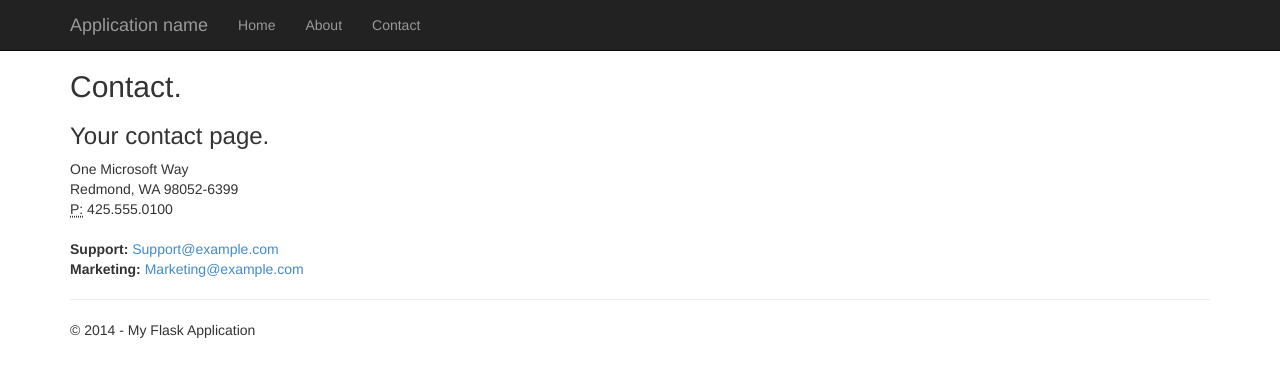
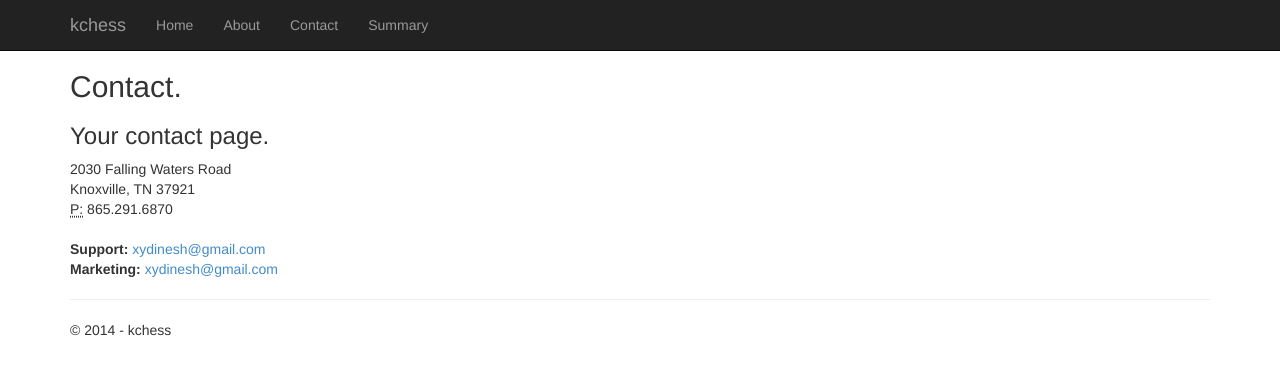
Before and after one commit to xydinesh/kchess, a Flask app: page /contact in a window 1280 px wide. Shown: the top 377 px of the page. Run offline with Flask 2, Linux system fonts and the light colour scheme; some libraries are stand-ins or nearby versions.

```diff
--- a/kchessui/app.py
+++ b/kchessui/app.py
@@ -1,14 +1,4 @@
 from flask import Flask
-import redis
-import os
-from datetime import datetime
-from time import strftime
-from pytz import timezone
-
-redis_addr = os.environ.get('SERVER_PORT_6379_TCP_ADDR', '192.168.59.103')
-redis_port = os.environ.get('SERVER_PORT_6379_TCP_PORT', 6379)
-
-r = redis.Redis(host=redis_addr, port=redis_port, db=3)
 
 # If you get an error on the next line on Python 3.4.0, change to: Flask('app')
 # where app matches the name of this file without the .py extension.
@@ -26,4 +16,5 @@ if __name__ == '__main__':
         port = int(os.environ.get('SERVER_PORT', '5555'))
     except ValueError:
         port = 5555
+    app.debug = True
     app.run(host, port)
--- a/kchessui/routes.py
+++ b/kchessui/routes.py
@@ -1,6 +1,16 @@
+import redis
+import os
 from datetime import datetime
-from flask import render_template
+from time import strftime
+from pytz import timezone
+from datetime import datetime
+from flask import request, render_template, redirect, url_for
 from app import app
+
+redis_addr = os.environ.get('SERVER_PORT_6379_TCP_ADDR', '192.168.59.103')
+redis_port = os.environ.get('SERVER_PORT_6379_TCP_PORT', 6379)
+
+r = redis.Redis(host=redis_addr, port=redis_port, db=3)
 
 @app.route('/')
 @app.route('/home')
--- a/kchessui/templates/about.html
+++ b/kchessui/templates/about.html
@@ -5,6 +5,6 @@
 <h2>{{ title }}.</h2>
 <h3>{{ message }}</h3>
 
-<p>Use this area to provide additional information.</p>
+<p>Application to keep track of the chess games we play at the office.</p>
 
 {% endblock %}
--- a/kchessui/templates/contact.html
+++ b/kchessui/templates/contact.html
@@ -6,15 +6,15 @@
 <h3>{{ message }}</h3>
 
 <address>
-    One Microsoft Way<br />
-    Redmond, WA 98052-6399<br />
+    2030 Falling Waters Road<br />
+    Knoxville, TN 37921<br />
     <abbr title="Phone">P:</abbr>
-    425.555.0100
+    865.291.6870
 </address>
 
 <address>
-    <strong>Support:</strong>   <a href="mailto:Support@example.com">Support@example.com</a><br />
-    <strong>Marketing:</strong> <a href="mailto:Marketing@example.com">Marketing@example.com</a>
+    <strong>Support:</strong>   <a href="mailto:xydinesh@gmail.com">xydinesh@gmail.com</a><br />
+    <strong>Marketing:</strong> <a href="mailto:xydinesh@gmail.com">xydinesh@gmail.com</a>
 </address>
 
 {% endblock %}
--- a/kchessui/templates/index.html
+++ b/kchessui/templates/index.html
@@ -3,8 +3,8 @@
 {% block content %}
 
 <div class="jumbotron">
-    <h1>Flask</h1>
-    <p class="lead">Flask is a free web framework for building great Web sites and Web applications using HTML, CSS and JavaScript.</p>
+    <h1>kchess</h1>
+    <p class="lead">Record your results. Access anytime you want from anywhere, anytime.</p>
     <p><a href="http://flask.pocoo.org/" class="btn btn-primary btn-large">Learn more &raquo;</a></p>
 </div>
 
--- a/kchessui/templates/layout.html
+++ b/kchessui/templates/layout.html
@@ -3,7 +3,7 @@
 <head>
     <meta charset="utf-8" />
     <meta name="viewport" content="width=device-width, initial-scale=1.0">
-    <title>{{ title }} - My Flask Application</title>
+    <title>{{ title }} kchess </title>
     <link rel="stylesheet" type="text/css" href="/static/content/bootstrap.min.css" />
     <link rel="stylesheet" type="text/css" href="/static/content/site.css" />
     <script src="/static/scripts/modernizr-2.6.2.js"></script>
@@ -18,13 +18,14 @@
                     <span class="icon-bar"></span>
                     <span class="icon-bar"></span>
                 </button>
-                <a href="/" class="navbar-brand">Application name</a>
+                <a href="/" class="navbar-brand">kchess</a>
             </div>
             <div class="navbar-collapse collapse">
                 <ul class="nav navbar-nav">
                     <li><a href="{{ url_for('home') }}">Home</a></li>
                     <li><a href="{{ url_for('about') }}">About</a></li>
                     <li><a href="{{ url_for('contact') }}">Contact</a></li>
+                    <li><a href="{{ url_for('summary')}}">Summary</a></li>
                 </ul>
             </div>
         </div>
@@ -34,7 +35,7 @@
         {% block content %}{% endblock %}
         <hr />
         <footer>
-            <p>&copy; {{ year }} - My Flask Application</p>
+            <p>&copy; {{ year }} - kchess </p>
         </footer>
     </div>
 
```
Also changed, not shown: 1 other file.
